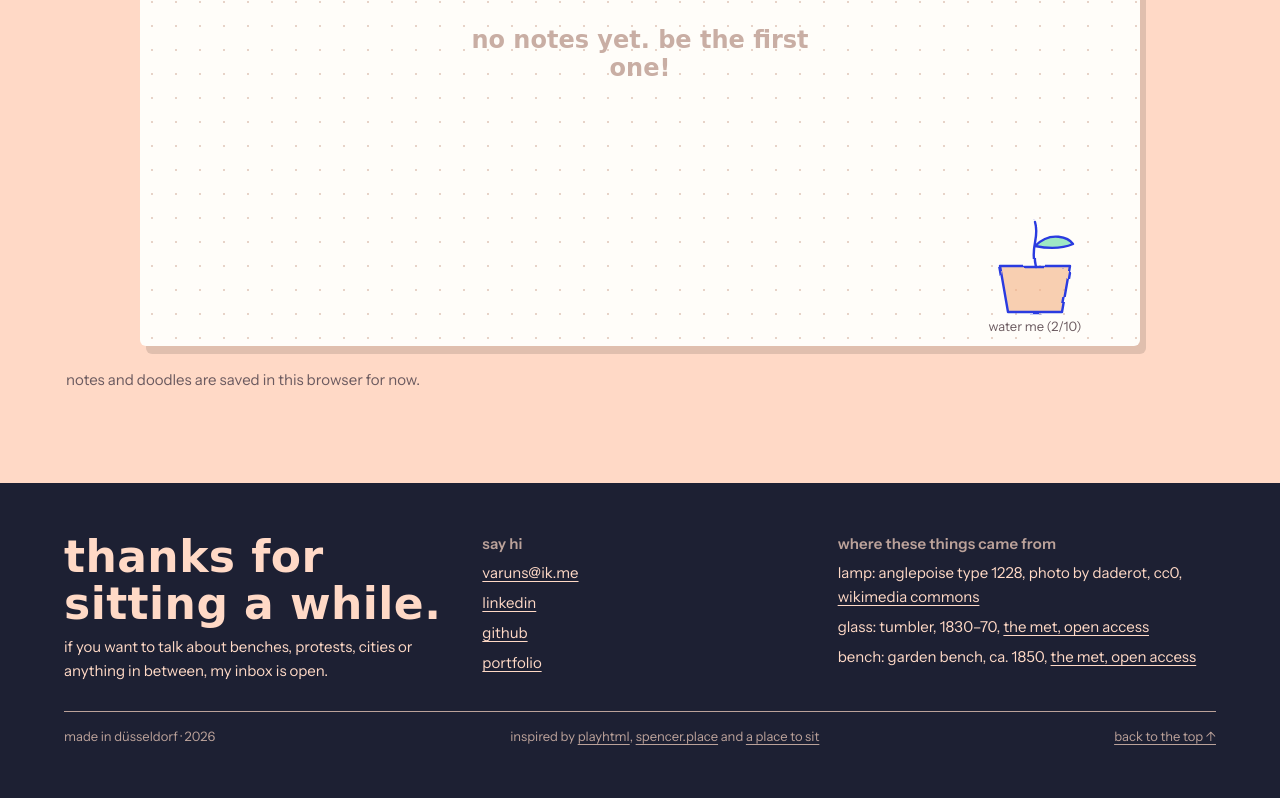
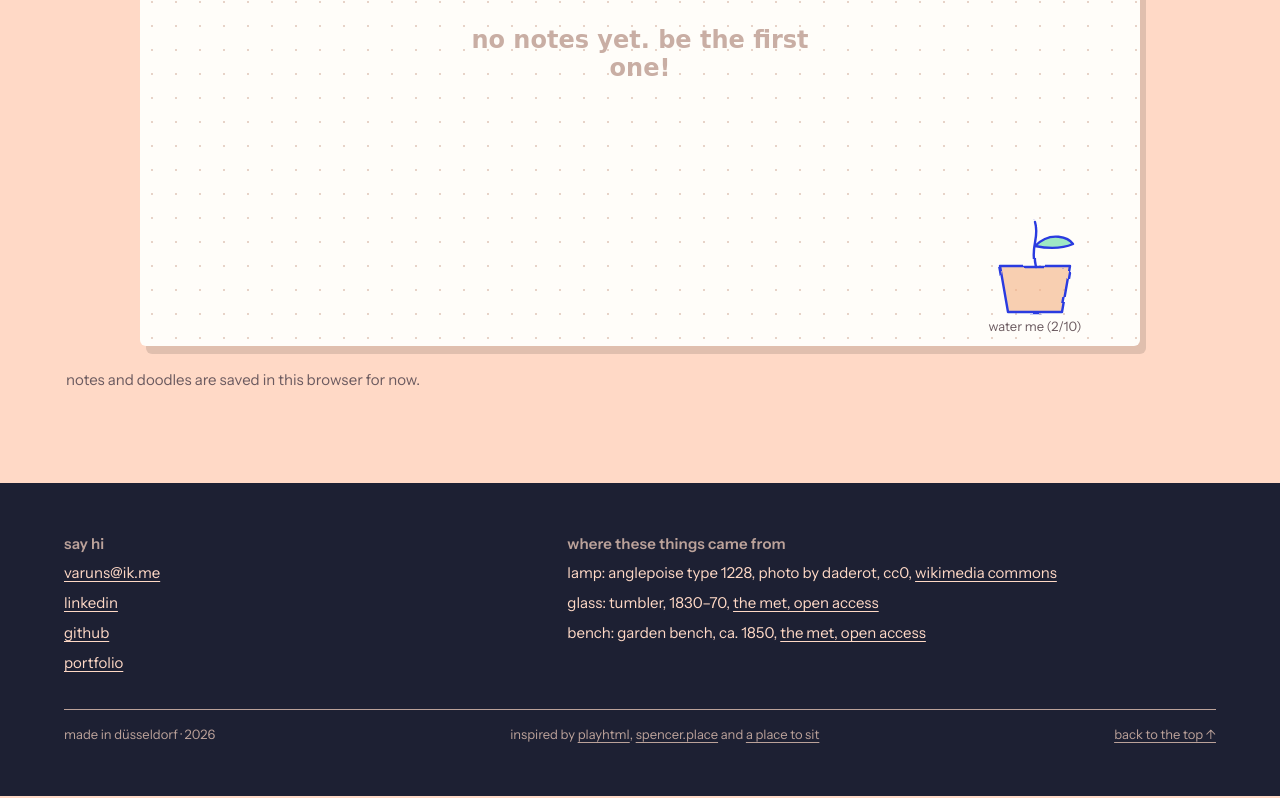
Before and after one commit to va3uns/desk, a plain HTML site: page index.html in a window 1280 px wide. Shown: the part 1920-2718 px from the top of the page. Drawn offline with Linux system fonts and the light colour scheme; a web font is replaced by a local one.

Commit message:
Remove footer heading block
Co-Authored-By: Claude Opus 5.5 <noreply@anthropic.com>
Claude-Session: https://claude.ai/code/session_01CUoVtnj25m9s3huePvsKEz

```diff
--- a/index.html
+++ b/index.html
@@ -123,7 +123,7 @@ nav a:hover,.links a:hover{text-decoration:underline;text-decoration-color:var(-
 .toast{position:fixed;left:50%;bottom:22px;transform:translateX(-50%);background:var(--ink);color:var(--wall);padding:10px 18px;border-radius:999px;z-index:60;display:none;max-width:90vw;text-align:center}
 /* footer */
 footer{background:var(--ink);color:var(--wall);margin-top:clamp(20px,4vw,40px)}
-footer .wrap{display:grid;grid-template-columns:minmax(0,1.2fr) minmax(0,1fr) minmax(0,1.2fr);gap:28px 40px}
+footer .wrap{display:grid;grid-template-columns:minmax(0,1fr) minmax(0,1.4fr);gap:28px 40px}
 footer h2{font-size:clamp(32px,4vw,44px);margin-bottom:8px}
 footer h3{font:600 15px "Instrument Sans",sans-serif;margin:0 0 8px;opacity:.7}
 footer p,footer ul{margin:0;font-size:15px}
@@ -240,10 +240,6 @@ footer .fine{grid-column:1/-1;font-size:13px;opacity:.7;border-top:1px solid cur
 </main>
 
 <footer class="band" id="say-hi"><div class="wrap">
- <div>
-  <h2>thanks for sitting a while.</h2>
-  <p>if you want to talk about benches, protests, cities or anything in between, my inbox is open.</p>
- </div>
  <div>
   <h3>say hi</h3>
   <ul>
```
